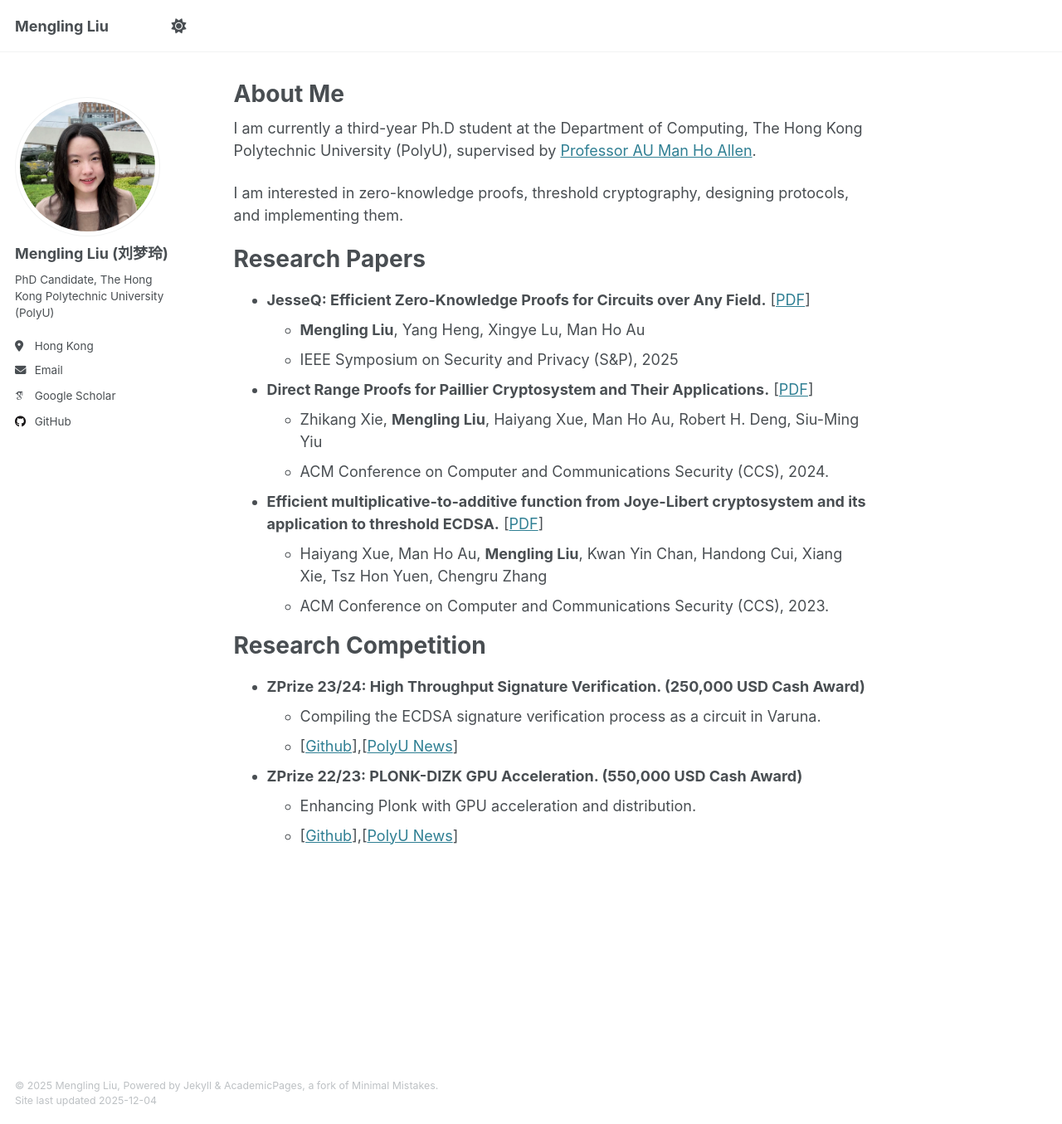
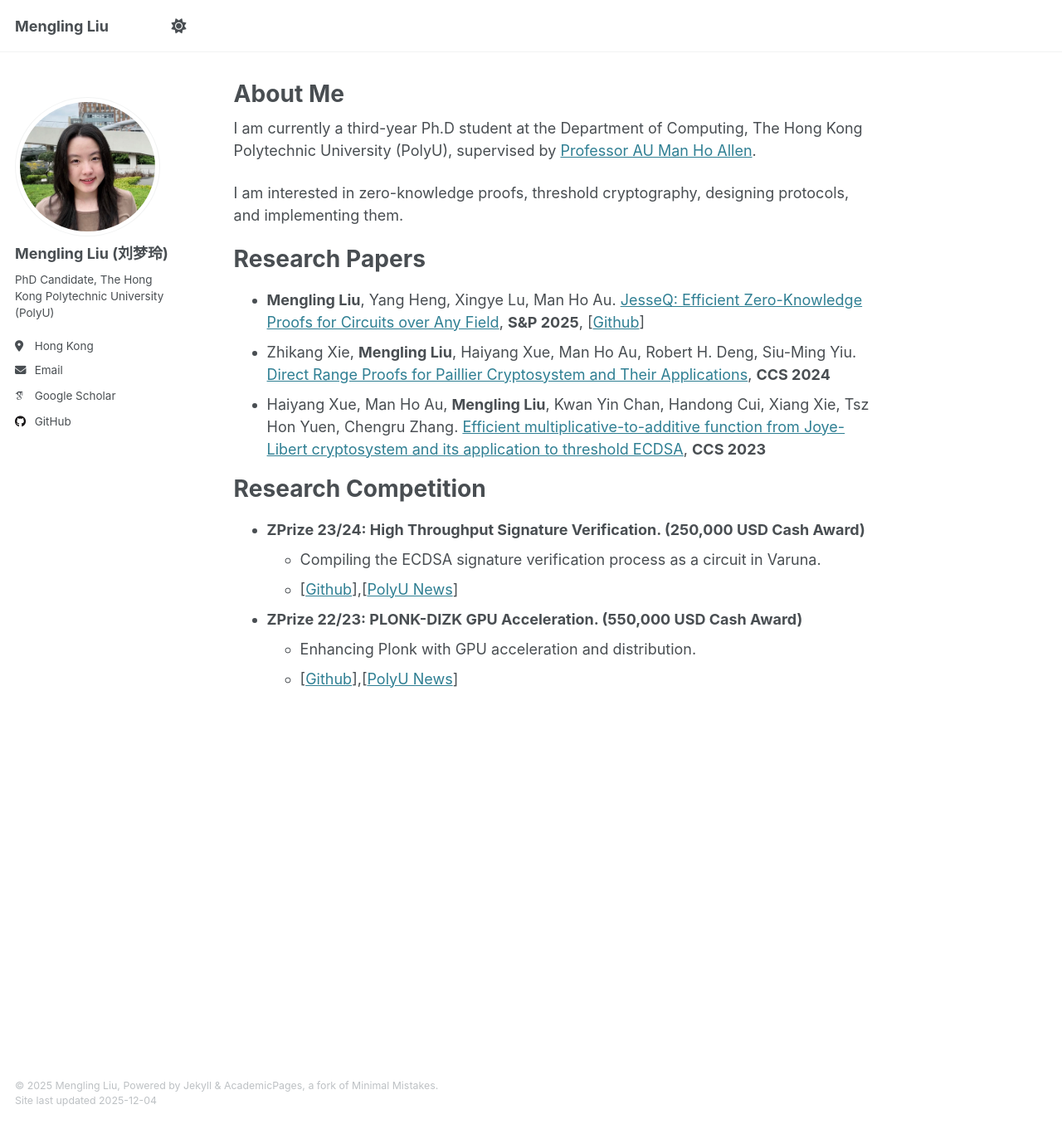
Before and after one commit to MengLing-L/MengLing-L.github.io, a Jekyll site: the page built from _pages/about.md, in a window 1280 px wide and 1355 px high. Shown: the whole window at 83% size. Built offline with Jekyll 4.4.1, drawn with Linux system fonts in a browser that asks for light colours; some web fonts are replaced; part of the change alters nothing that is shown.

```diff
--- a/_pages/about.md
+++ b/_pages/about.md
@@ -19,7 +19,7 @@ I am interested in zero-knowledge proofs, threshold cryptography, designing prot
 Work Experiences
 ====== -->
 
-Research Papers
+<!-- Research Papers
 ======
 - <strong>JesseQ: Efficient Zero-Knowledge Proofs for Circuits over Any Field.</strong> [[PDF]()]
   - <strong>Mengling Liu</strong>, Yang Heng, Xingye Lu, Man Ho Au
@@ -29,8 +29,13 @@ Research Papers
   - ACM Conference on Computer and Communications Security (CCS), 2024.
 - <strong>Efficient multiplicative-to-additive function from Joye-Libert cryptosystem and its application to threshold ECDSA.</strong> [[PDF](https://eprint.iacr.org/2023/1312.pdf)]
   - Haiyang Xue, Man Ho Au, <strong>Mengling Liu</strong>, Kwan Yin Chan, Handong Cui, Xiang Xie, Tsz Hon Yuen, Chengru Zhang
-  - ACM Conference on Computer and Communications Security (CCS), 2023.
+  - ACM Conference on Computer and Communications Security (CCS), 2023. -->
 
+Research Papers
+======
+-  <strong>Mengling Liu</strong>, Yang Heng, Xingye Lu, Man Ho Au. [JesseQ: Efficient Zero-Knowledge Proofs for Circuits over Any Field](https://eprint.iacr.org/2025/533), <strong>S&P 2025</strong>, [[Github](https://github.com/MengLing-L/JesseQ)]
+- Zhikang Xie, <strong>Mengling Liu</strong>, Haiyang Xue, Man Ho Au, Robert H. Deng, Siu-Ming Yiu. [Direct Range Proofs for Paillier Cryptosystem and Their Applications](https://eprint.iacr.org/2024/1355.pdf), <strong>CCS 2024</strong>
+- Haiyang Xue, Man Ho Au, <strong>Mengling Liu</strong>, Kwan Yin Chan, Handong Cui, Xiang Xie, Tsz Hon Yuen, Chengru Zhang. [Efficient multiplicative-to-additive function from Joye-Libert cryptosystem and its application to threshold ECDSA](https://eprint.iacr.org/2023/1312.pdf), <strong>CCS 2023</strong>
 
 Research Competition
 ======
```
